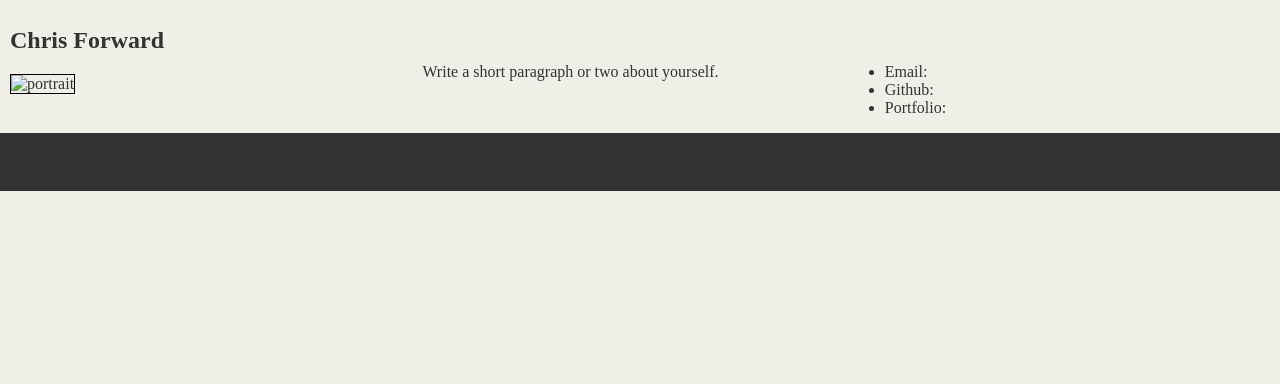
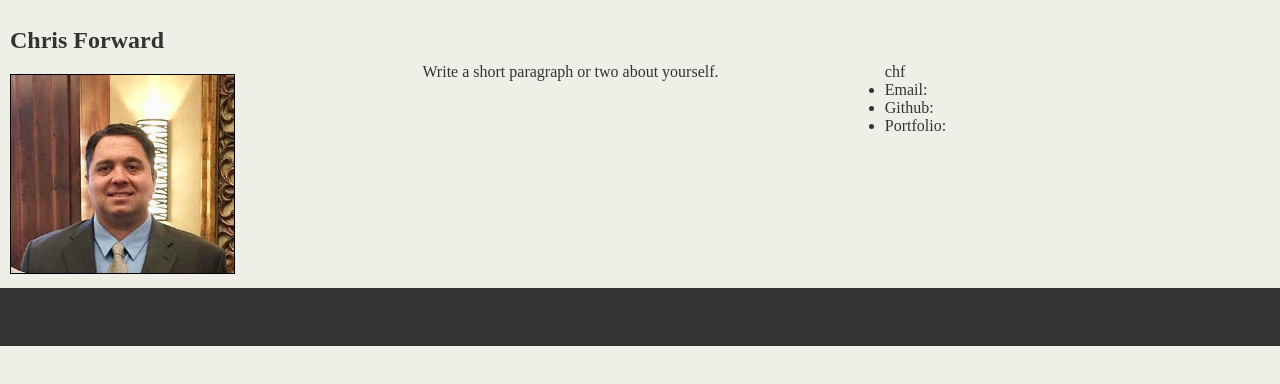
Before and after one commit to cforward5674/HW1, a plain HTML site: page index.html in a window 1280 px wide. Shown: the part 128-512 px from the top of the page. Drawn offline with Linux system fonts and the light colour scheme.

Commit message:
added image

```diff
--- a/index.html
+++ b/index.html
@@ -13,7 +13,7 @@
 <div class= "box">
     <section class= "main">
         <h1>Chris Forward</h1>
-             <img id= "bio-image" src= "C:\Users\forwa\OneDrive\Documents\images\chf.jpg" alt= "portrait" height= "200px" width= "225px">
+             <img id= "bio-image" src= "images\chf.jpg" alt= "portrait" height= "200px" width= "225px">
     </section>
 
      <section id= "main-bio">
@@ -21,7 +21,7 @@
     </section>
 
        <section class= "contact-info">
-           <ul>
+           <ul>chf
              <li>Email:</li>
              <li>Github:</li>
              <li>Portfolio:</li>
```
Also changed, not shown: images/chf.jpg (added), images/guitar.jpeg (added).
